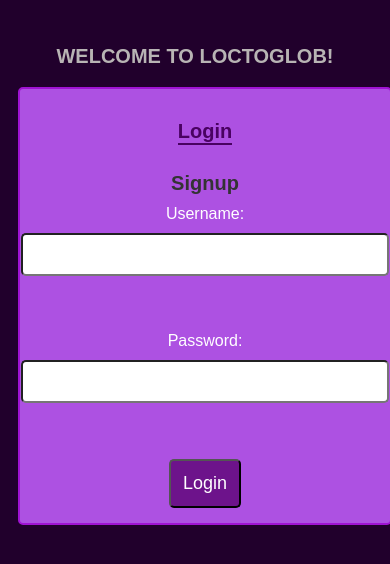
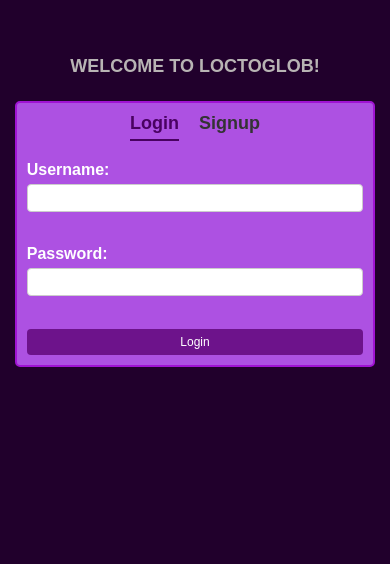
Before and after one commit to MUNEESH08/220701175-CS19542-IP-Project, a Flask app: page /login in a window 390 px wide. Shown: the top 564 px of the page. Run offline with Flask 2, Linux system fonts and the light colour scheme.

Commit message:
Update login.css

```diff
--- a/static/login.css
+++ b/static/login.css
@@ -1,10 +1,18 @@
 .lgtitle {
-    margin-top: 8%; /* Adjusted for better vertical spacing */
+    margin-top: 8%;
   }
 
   body {
     background-color: rgb(33, 0, 44);
-    font-family: Arial, sans-serif; /* Ensuring consistent font across the design */
+  }
+
+  .sjw {
+    font-family: Arial, sans-serif;
+    background-color: transparent;
+    display: flex;
+    justify-content: center;
+    align-items: flex-start;
+    margin-top: 2%;
   }
 
   .container {
@@ -12,27 +20,27 @@ body {
     padding: 20px;
     border-radius: 10px;
     border: 2px solid #a013d3;
-    margin: 10px; /* Added margin for spacing around container */
-    width: 100%; /* Full width on mobile for better use of space */
-    box-sizing: border-box; /* Ensures padding and border are included in width */
+    width: 400px;
   }
 
   .container:hover {
+    transition: 1s;
+    border-radius: 0px;
     box-shadow: 0 0 20px #8103c5;
   }
 
-.form-header, .form-content {
+  .form-header {
     display: flex;
-    flex-direction: column; /* Stack elements vertically */
-    align-items: center; /* Center align to handle different text lengths */
-    width: 100%;
+    justify-content: center;
+    margin-bottom: 20px;
   }
 
   h1 {
-    font-size: 20px; /* Larger font size for readability */
+    font-size: 24px;
     color: #333;
     cursor: pointer;
-    margin-bottom: 10px; /* Increased spacing */
+    margin: 0 15px;
+    padding-bottom: 5px;
   }
 
   h1.active {
@@ -40,45 +48,92 @@ h1.active {
     border-bottom: 2px solid #490261;
   }
 
+  .form-content {
+    display: block;
+  }
+
   label {
-    margin-bottom: 10px; /* Increased label spacing for clarity */
-    color: #fff; /* Changed color for better contrast */
+    display: block;
+    font-weight: bold;
+    margin-bottom: 5px;
+    color: #555;
   }
 
   input[type="text"],
   input[type="password"] {
     width: 100%;
-    padding: 12px; /* Increased padding for easier interaction */
-    margin-bottom: 20px; /* Increased margin for better spacing */
-    border-radius: 5px; /* Rounded edges for a softer look */
+    padding: 10px;
+    margin-bottom: 15px;
+    border: 1px solid #ccc;
+    border-radius: 4px;
+    box-sizing: border-box;
   }
 
   input[type="submit"] {
-    padding: 12px;
+    width: 100%;
+    padding: 10px;
     background-color: #6d138b;
     color: white;
-    border-radius: 5px;
+    border: none;
+    border-radius: 4px;
     cursor: pointer;
-    font-size: 18px; /* Larger font size for easier reading */
+    font-size: 16px;
   }
 
   input[type="submit"]:hover {
     background-color: #5b0578;
   }
 
-/* Apply these styles only to devices with a width less than 768px */
+  /* Responsive Styles */
   @media (max-width: 768px) {
-    .lgtitle {
-        margin-top: 12%; /* Increased top margin for better vertical rhythm */
+    .container {
+      width: 90%;
+      padding: 15px;
+    }
+
+    h1 {
+      font-size: 20px;
+    }
+
+    input[type="text"],
+    input[type="password"] {
+      padding: 8px;
+      font-size: 14px;
+    }
+
+    input[type="submit"] {
+      padding: 8px;
+      font-size: 14px;
     }
 
     .sjw {
-        flex-direction: column; /* Align content vertically */
       margin-top: 5%;
+    }
+  }
+
+  @media (max-width: 480px) {
+    .lgtitle {
+      margin-top: 15%;
     }
 
     .container {
-        border-radius: 5px; /* Softer border-radius for a friendlier feel */
-        padding: 15px; /* Slightly reduced padding */
+      padding: 10px;
+      border-radius: 5px;
+    }
+
+    h1 {
+      font-size: 18px;
+      margin: 0 10px;
+    }
+
+    input[type="text"],
+    input[type="password"] {
+      padding: 6px;
+      font-size: 12px;
+    }
+
+    input[type="submit"] {
+      padding: 6px;
+      font-size: 12px;
     }
   }
```
Lines whose indentation alone changed are shown as unchanged.
